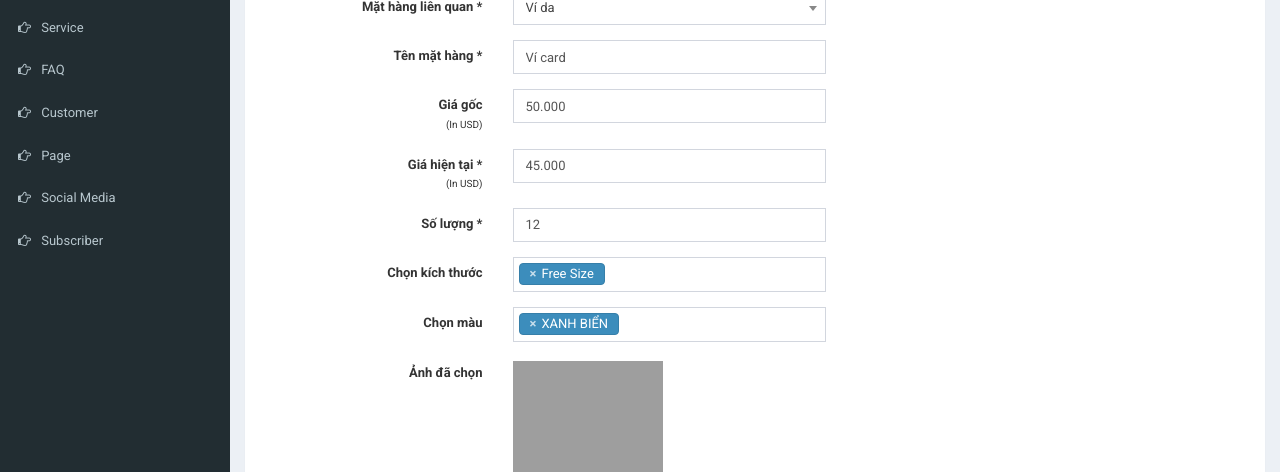
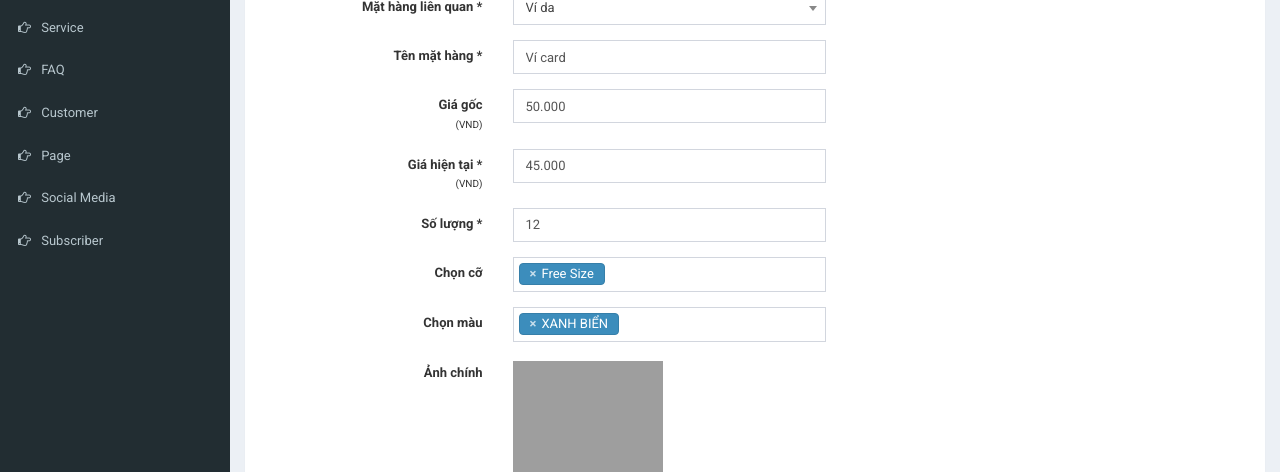
Before and after one commit to TranKhanh3108/DoAn3, a PHP site: page /test/admin/product-edit.php?id=86 in a window 1280 px wide. Shown: the part 256-728 px from the top of the page. Run offline with PHP 8.4, Linux system fonts and the light colour scheme; a user stored in the database is signed in; data comes from the database, SQL or seed files in the repository; grey boxes are pictures that could not be loaded.

Commit message:
fix product 2

```diff
--- a/admin/product-add.php
+++ b/admin/product-add.php
@@ -232,13 +232,13 @@ if(isset($_POST['form1'])) {
 							</div>
 						</div>
 						<div class="form-group">
-							<label for="" class="col-sm-3 control-label">Giá gốc <br><span style="font-size:10px;font-weight:normal;">(vnd)</span></label>
+							<label for="" class="col-sm-3 control-label">Giá gốc <br><span style="font-size:10px;font-weight:normal;">(VND)</span></label>
 							<div class="col-sm-4">
 								<input type="text" name="p_old_price" class="form-control">
 							</div>
 						</div>
 						<div class="form-group">
-							<label for="" class="col-sm-3 control-label">Giá hiện tại <span>*</span><br><span style="font-size:10px;font-weight:normal;">(vnd)</span></label>
+							<label for="" class="col-sm-3 control-label">Giá hiện tại <span>*</span><br><span style="font-size:10px;font-weight:normal;">(VND)</span></label>
 							<div class="col-sm-4">
 								<input type="text" name="p_current_price" class="form-control">
 							</div>
--- a/admin/product-edit.php
+++ b/admin/product-edit.php
@@ -359,13 +359,13 @@ foreach ($result as $row) {
 							</div>
 						</div>
 						<div class="form-group">
-							<label for="" class="col-sm-3 control-label">Giá gốc<br><span style="font-size:10px;font-weight:normal;">(In USD)</span></label>
+							<label for="" class="col-sm-3 control-label">Giá gốc<br><span style="font-size:10px;font-weight:normal;">(VND)</span></label>
 							<div class="col-sm-4">
 								<input type="text" name="p_old_price" class="form-control" value="<?php echo $p_old_price; ?>">
 							</div>
 						</div>
 						<div class="form-group">
-							<label for="" class="col-sm-3 control-label">Giá hiện tại <span>*</span><br><span style="font-size:10px;font-weight:normal;">(In USD)</span></label>
+							<label for="" class="col-sm-3 control-label">Giá hiện tại <span>*</span><br><span style="font-size:10px;font-weight:normal;">(VND)</span></label>
 							<div class="col-sm-4">
 								<input type="text" name="p_current_price" class="form-control" value="<?php echo $p_current_price; ?>">
 							</div>
@@ -377,7 +377,7 @@ foreach ($result as $row) {
 							</div>
 						</div>
 						<div class="form-group">
-							<label for="" class="col-sm-3 control-label">Chọn kích thước</label>
+							<label for="" class="col-sm-3 control-label">Chọn cỡ</label>
 							<div class="col-sm-4">
 								<select name="size[]" class="form-control select2" multiple="multiple">
 									<?php
@@ -427,7 +427,7 @@ foreach ($result as $row) {
 							</div>
 						</div>
 						<div class="form-group">
-							<label for="" class="col-sm-3 control-label">Ảnh đã chọn</label>
+							<label for="" class="col-sm-3 control-label">Ảnh chính</label>
 							<div class="col-sm-4" style="padding-top:4px;">
 								<img src="../assets/uploads/<?php echo $p_featured_photo; ?>" alt="" style="width:150px;">
 								<input type="hidden" name="current_photo" value="<?php echo $p_featured_photo; ?>">
```
